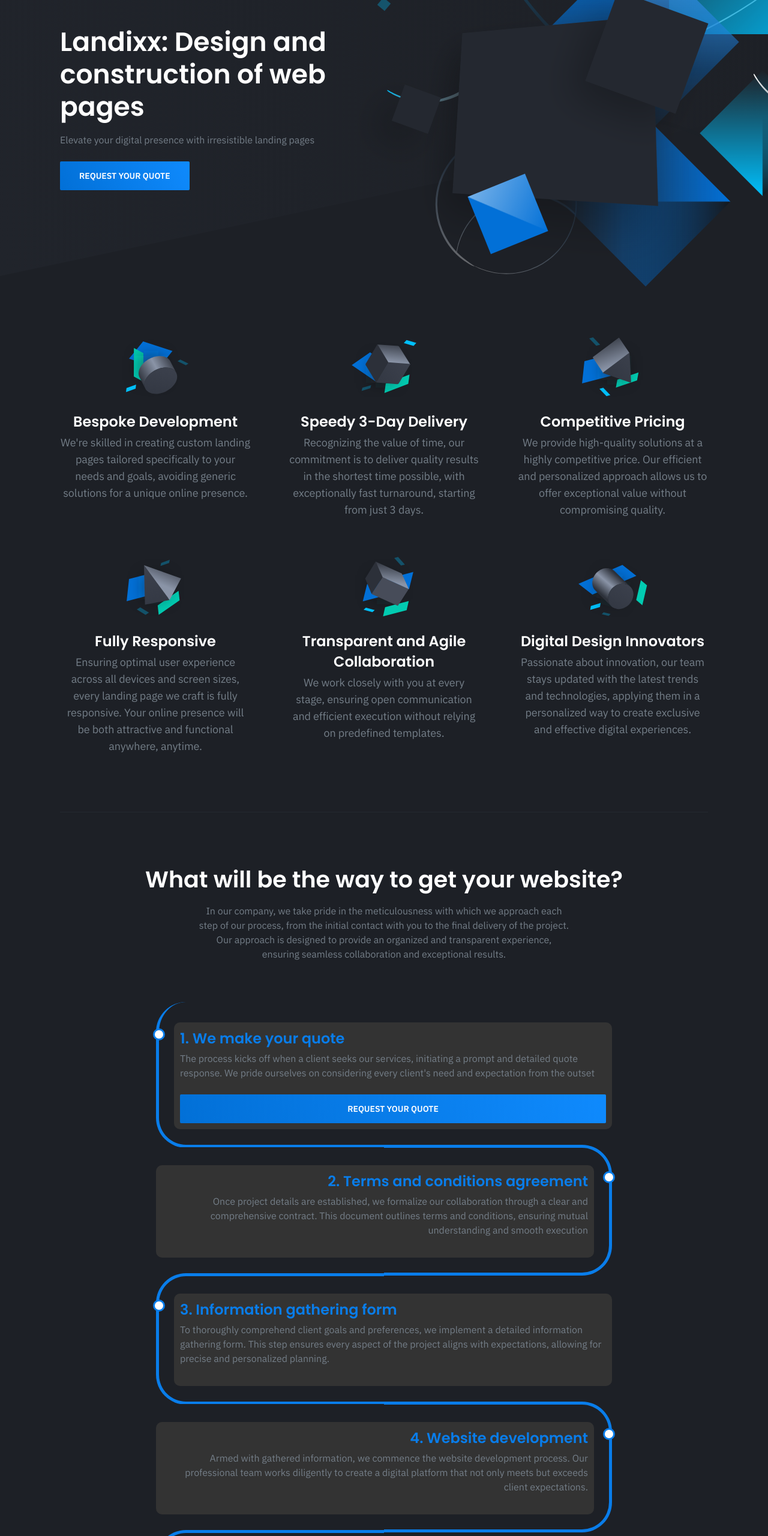
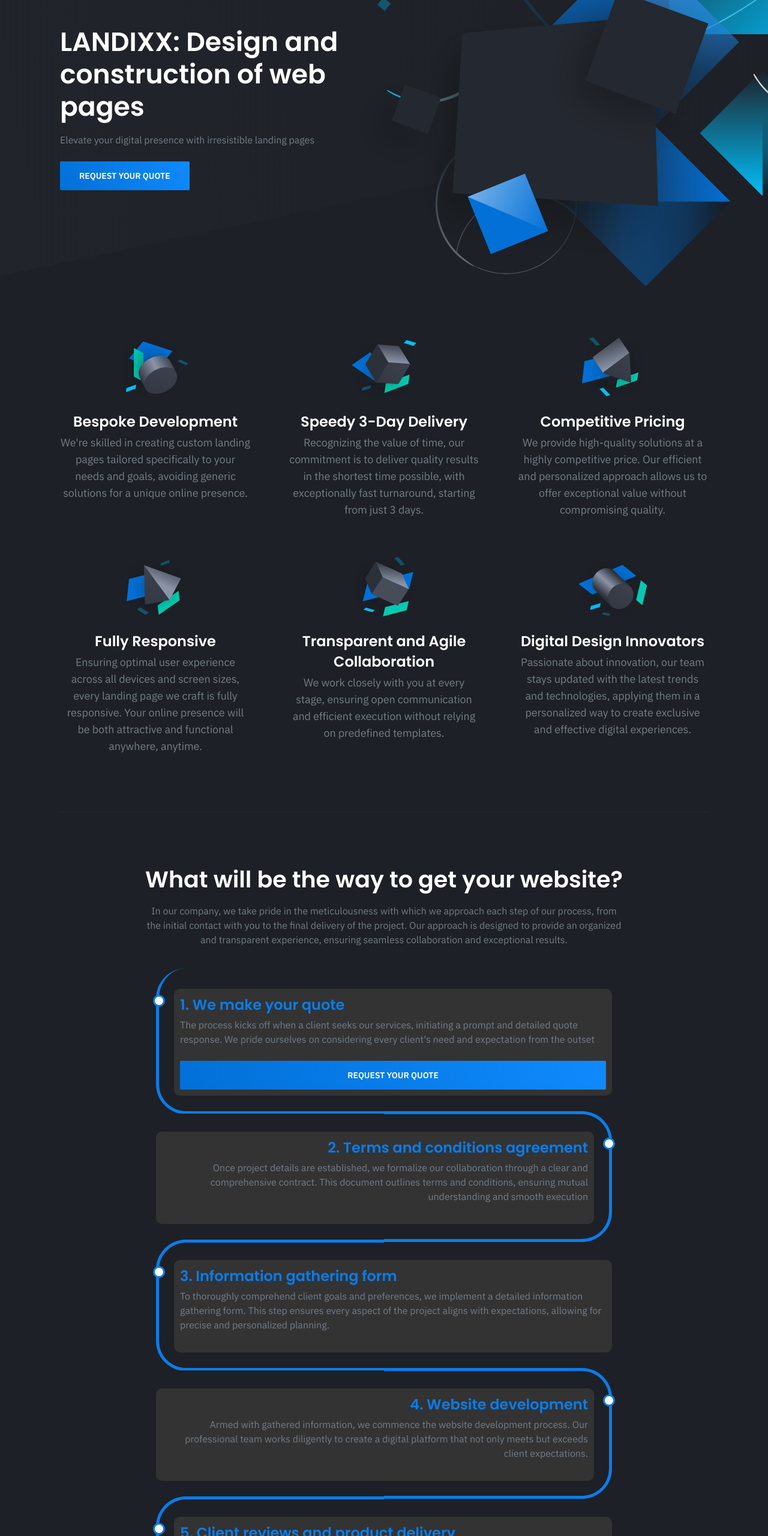
Before and after one commit to eliascapasso/Landixx, a website: page public/index.html in a window 1280 px wide. Shown: the part 240-2800 px from the top of the page at 60% size. Drawn offline with nearby package versions, Linux system fonts and the light colour scheme.

Commit message:
animaciones

```diff
--- a/public/assets/css/style.css
+++ b/public/assets/css/style.css
@@ -2201,3 +2201,14 @@
 .card-timeline:nth-child(even)>.info-timeline>.title-timeline::before {
   right: -45px;
 }
+
+.timeline-inner .card-timeline {
+  opacity: 0;
+  transform: translateY(20px);
+  transition: opacity 0.5s ease, transform 0.5s ease;
+}
+
+.timeline-inner .card-timeline.visible {
+  opacity: 1;
+  transform: translateY(0);
+}
--- a/public/index.html
+++ b/public/index.html
@@ -33,7 +33,7 @@
                     <div class="brand header-brand">
                         <h1 class="m-0">
                             <img class="header-logo-image" src="src/images/LOGO LANDIXX TRANSPARENTE.png" alt="Logo"
-                                    style="width: 150px; margin-top: -40px;">
+                                style="width: 150px; margin-top: -40px;">
                         </h1>
                     </div>
                 </div>
@@ -81,7 +81,8 @@
                     <div class="hero-inner">
                         <div class="hero-copy">
                             <h1 class="hero-title mt-0">
-                                Landixx: Design and construction of web pages
+                                <div id="typewriter-text"><span class="font-family: 'IBM Plex Sans'">LANDIXX:</span>
+                                </div>
                             </h1>
                             <p class="hero-paragraph">
                                 Elevate your digital presence with irresistible landing pages
@@ -198,10 +199,10 @@
                 </div>
             </section>
 
-            <section class="pricing section">
+            <section class="timeline-inner" id="how">
                 <div class="container-sm">
-                    <div class="pricing-inner section-inner" id="how">
-                        <div class="pricing-header text-center">
+                    <div class="section-inner">
+                        <div class="text-center">
                             <h2 class="section-title mt-0">What will be the way to get your website?</h2>
                             <p class="section-paragraph mb-0">
                                 In our company, we take pride in the meticulousness with which we approach each step of
@@ -214,7 +215,7 @@
                         <!-- start timeline -->
                         <div class="timeline">
                             <div class="outer">
-                                <div class="card-timeline">
+                                <div class="card-timeline timeline-inner">
                                     <div class="info-timeline">
                                         <h4 class="title-timeline">1. We make your quote</h4>
                                         <p>
@@ -229,7 +230,7 @@
                                         </a>
                                     </div>
                                 </div>
-                                <div class="card-timeline">
+                                <div class="card-timeline timeline-inner hidden">
                                     <div class="info-timeline">
                                         <h4 class="title-timeline">2. Terms and conditions agreement</h4>
                                         <p style="text-align: right;">
@@ -239,7 +240,7 @@
                                         </p>
                                     </div>
                                 </div>
-                                <div class="card-timeline">
+                                <div class="card-timeline timeline-inner hidden">
                                     <div class="info-timeline">
                                         <h4 class="title-timeline">3. Information gathering form</h4>
                                         <p>
@@ -250,7 +251,7 @@
                                         </p>
                                     </div>
                                 </div>
-                                <div class="card-timeline">
+                                <div class="card-timeline timeline-inner hidden">
                                     <div class="info-timeline">
                                         <h4 class="title-timeline">4. Website development</h4>
                                         <p style="text-align: right;">
@@ -260,7 +261,7 @@
                                         </p>
                                     </div>
                                 </div>
-                                <div class="card-timeline">
+                                <div class="card-timeline timeline-inner hidden">
                                     <div class="info-timeline">
                                         <h4 class="title-timeline">5. Client reviews and product delivery</h4>
                                         <p>
@@ -423,6 +424,75 @@
     </div>
 
     <script src="dist/js/main.min.js"></script>
+
+    <script>
+        const text = "Design and construction of web pages";
+        let index = 0;
+
+        function typeWriter() {
+            document.getElementById('typewriter-text').innerHTML += text.charAt(index);
+            index++;
+            if (index < text.length) {
+                setTimeout(typeWriter, 30);
+            }
+        }
+
+        typeWriter();
+    </script>
+
+    <script src="https://code.jquery.com/jquery-3.6.4.min.js"></script>
+
+    <!-- <script>
+        document.addEventListener("DOMContentLoaded", function () {
+            var timelineInner = document.querySelector('.timeline-inner');
+
+            function handleScroll() {
+                var rect = timelineInner.getBoundingClientRect();
+                var windowHeight = window.innerHeight || document.documentElement.clientHeight;
+
+                if (rect.top <= windowHeight / 2 && rect.bottom >= 0) {
+                    timelineInner.style.opacity = "1";
+                    timelineInner.style.transform = "translateY(0)";
+                    window.removeEventListener('scroll', handleScroll);
+                }
+            }
+
+            window.addEventListener('scroll', handleScroll);
+            handleScroll(); // Llamamos a la función para verificar si la sección es visible cuando la página se carga.
+        });
+    </script> -->
+
+    <script>
+        $(document).ready(function () {
+            // Función para agregar la clase visible a las tarjetas que están en el área visible
+            function showVisibleCards() {
+                $('.card-timeline.timeline-inner').each(function () {
+                    var $card = $(this);
+                    if (isElementInViewport($card) && !$card.hasClass('visible')) {
+                        $card.addClass('visible');
+                    }
+                });
+            }
+
+            // Función para verificar si un elemento está en el área visible
+            function isElementInViewport(element) {
+                var rect = element[0].getBoundingClientRect();
+                return (
+                    rect.top >= 0 &&
+                    rect.left >= 0 &&
+                    rect.bottom <= (window.innerHeight || document.documentElement.clientHeight) &&
+                    rect.right <= (window.innerWidth || document.documentElement.clientWidth)
+                );
+            }
+
+            // Mostrar tarjetas visibles al cargar la página
+            showVisibleCards();
+
+            // Mostrar tarjetas visibles al hacer scroll
+            $(window).on('scroll resize', showVisibleCards);
+        });
+    </script>
+
 </body>
 
 </html>
```
Also changed, not shown: public/src/images/LOGO LANDIXX.png (deleted), 1 other file.
